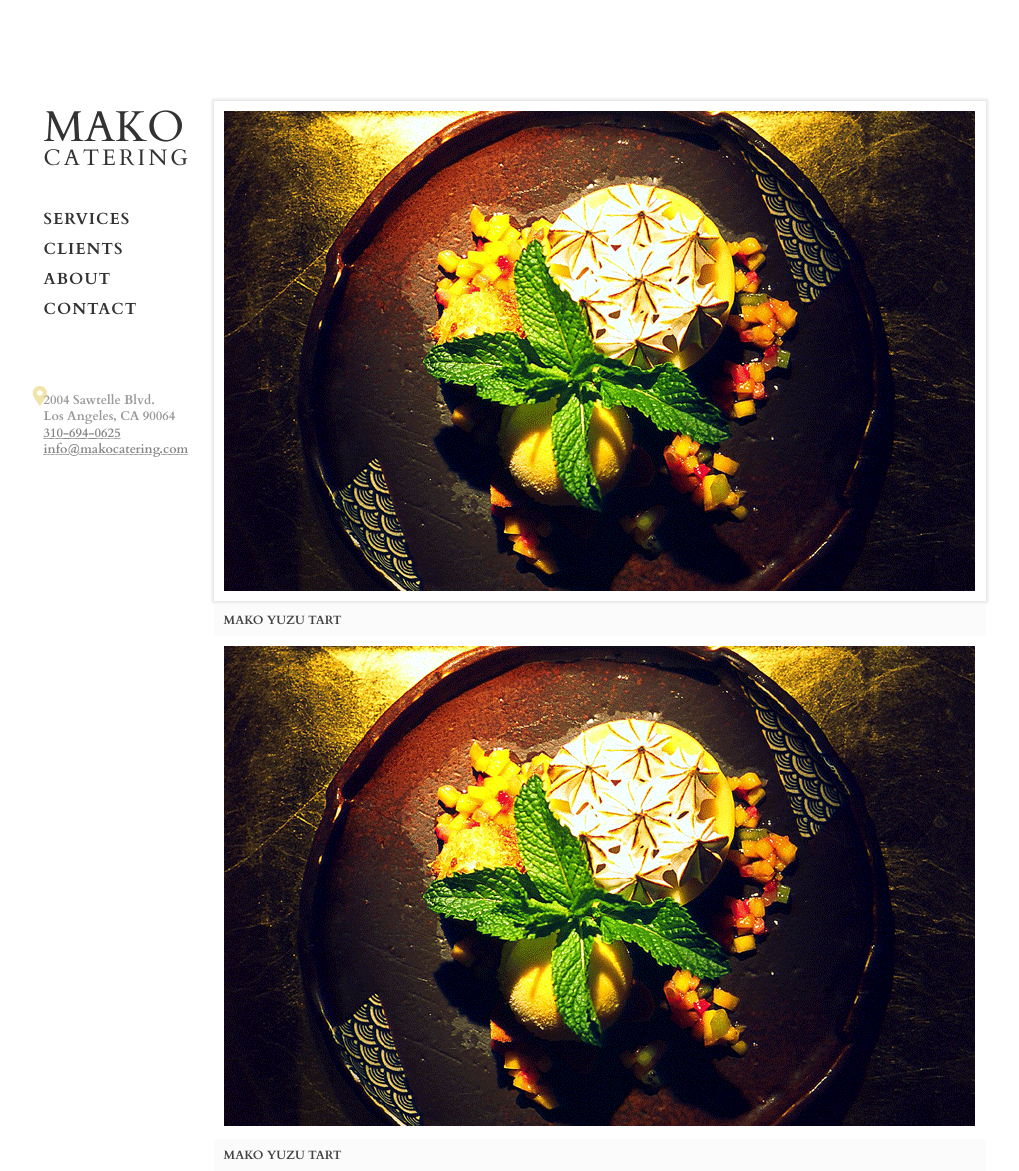
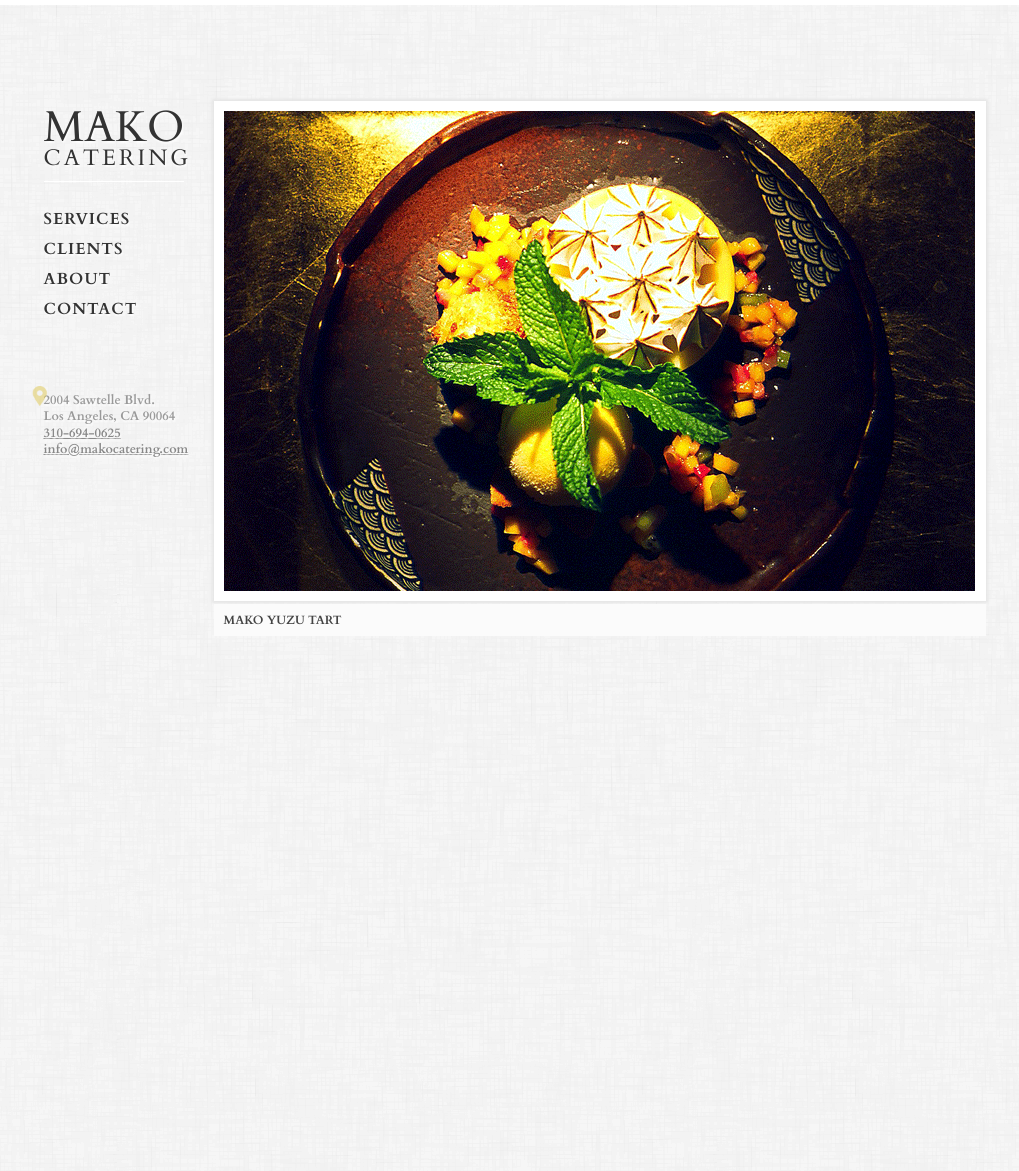
Before and after one commit to makorestaurant/makorestaurant.com, a Jekyll site: the page built from index.html, in a window 1280 px wide. Shown: the whole page, without its empty margins (125-1144 px from the left). Built offline with Jekyll 4.4.1, drawn with Linux system fonts in a browser that asks for light colours; nearby versions of some CDN libraries; after the commit the page ends 900 px from its top, so only the background shows below that.

Commit message:
fixes merge conflicts

```diff
--- a/_layouts/default.html
+++ b/_layouts/default.html
@@ -29,19 +29,9 @@
         {% include aside.html %}
       </div>
       <div class="content">
-        <figure>
-          <img src="/images/slideshow/mako_yuzu_tart.png" />
-          <figcaption>
-            Mako Yuzu Tart
-          </figcaption>
-        </figure>
         {{ content }}
       </div>
     </div>
-    <!-- Grab latest version of jQuery -->
-    <script type="text/javascript"
-            src="http://ajax.googleapis.com/ajax/libs/jquery/1.6/jquery.min.js">
-    </script>
     <!-- Include the hashgrid script -->
     <script type="text/javascript" src="javascripts/hashgrid.js"></script>
   </body>
--- a/stylesheets/document.css
+++ b/stylesheets/document.css
@@ -80,6 +80,7 @@ table {
 
 html, body {
   height: auto;
+}
 
 html {
   background-image: url("/images/furley_bg.png");
@@ -166,10 +167,6 @@ a:hover {
   width: 772px;
 }
 
-.content img {
-  margin: 10px;
-}
-
 .content div, img {
   margin: 10px;
 }
```
